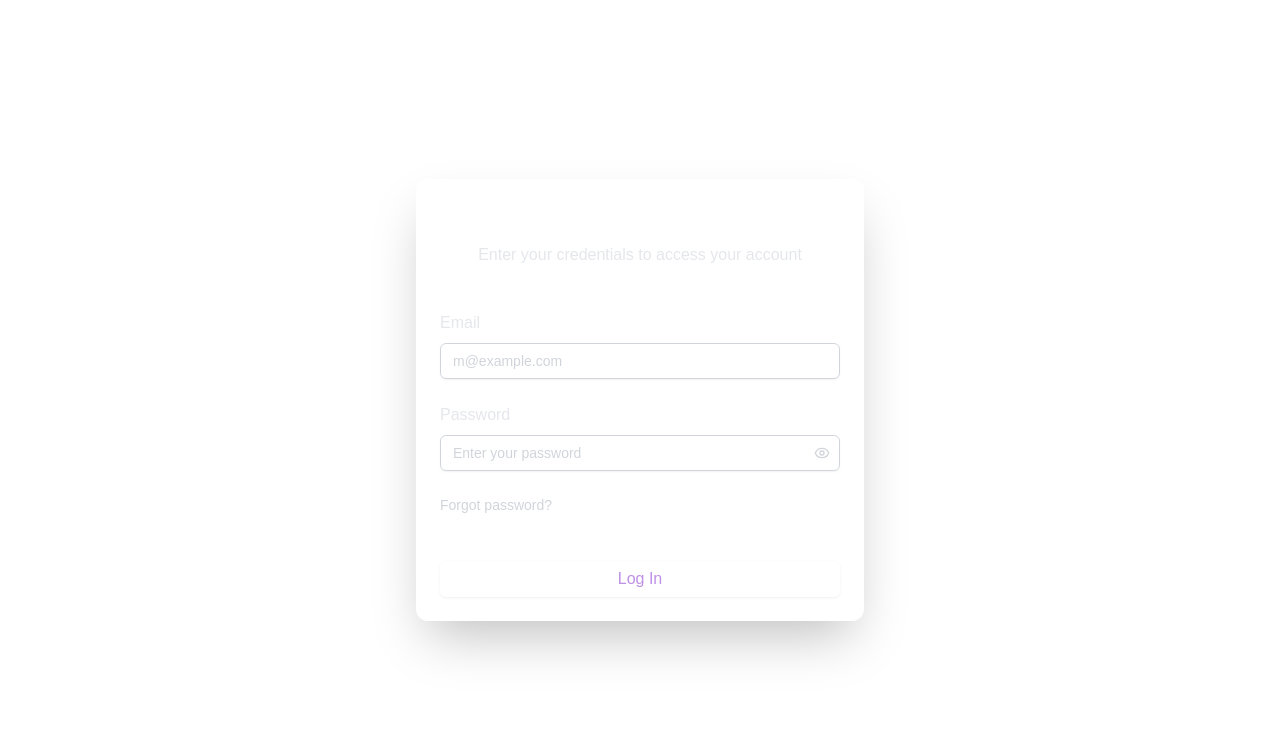
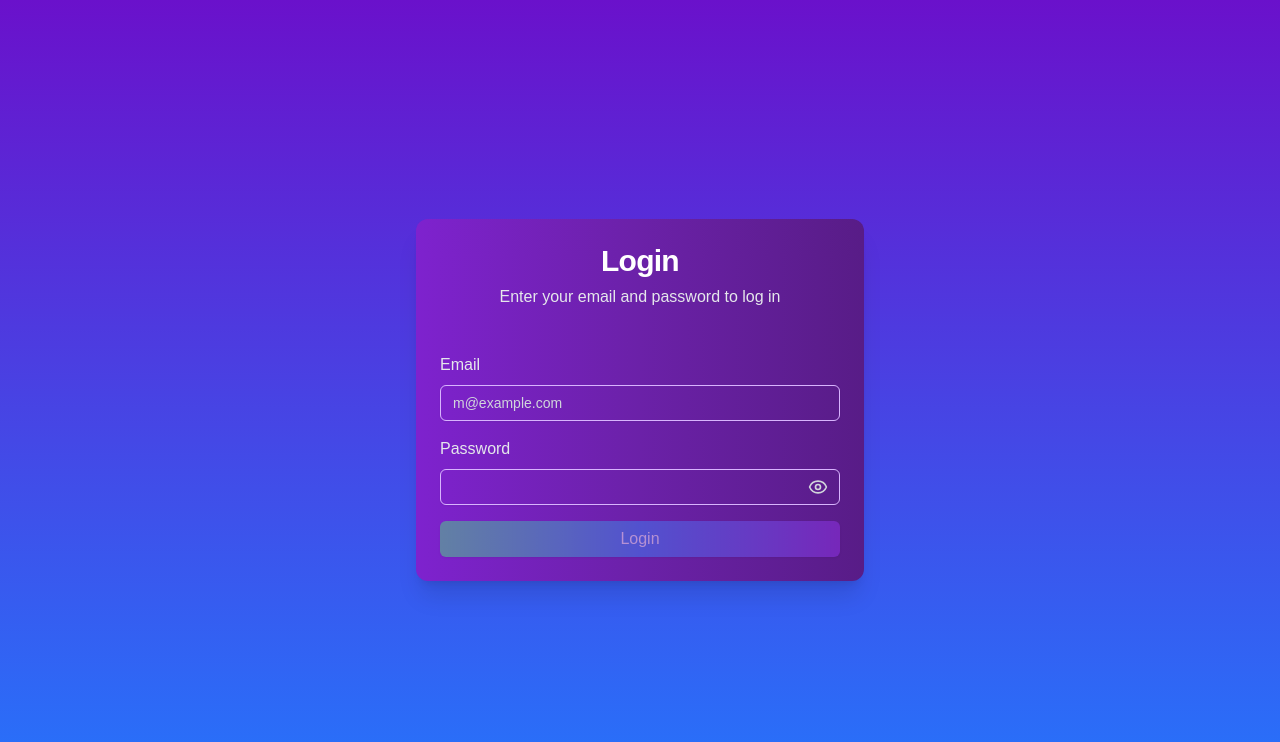
Before and after one commit to vishnu-geek/StocksGens, a Next.js app: page /login in a window 1280 px wide. Shown: the top 742 px of the page. Built offline with nearby package versions, Linux system fonts and the light colour scheme.

Commit message:
done with AUTH

```diff
--- a/src/app/login/page.tsx
+++ b/src/app/login/page.tsx
@@ -1,6 +1,7 @@
 "use client";
+
 import { useState, ChangeEvent } from "react";
-import { useRouter } from "next/navigation";
+import { Eye, EyeOff } from "lucide-react";
 import { Button } from "@/components/ui/button";
 import { Input } from "@/components/ui/input";
 import { Label } from "@/components/ui/label";
@@ -8,34 +9,33 @@ import {
   Card,
   CardContent,
   CardDescription,
-  CardFooter,
   CardHeader,
   CardTitle,
 } from "@/components/ui/card";
-import {
-  Dialog,
-  DialogContent,
-  DialogDescription,
-  DialogHeader,
-  DialogTitle,
-  DialogTrigger,
-} from "@/components/ui/dialog";
-import { EyeIcon, EyeOffIcon, CheckCircle, XCircle } from "lucide-react";
 import { createSupabaseClient } from "@/lib/supaBaseClient";
+import Loading from "@/components/fancy-dark-loading";
+import { useRouter } from "next/navigation";
 
 export default function Login() {
   const [showPassword, setShowPassword] = useState(false);
   const [email, setEmail] = useState("");
   const [password, setPassword] = useState("");
   const [isValidEmail, setIsValidEmail] = useState(false);
-  const [resetEmail, setResetEmail] = useState("");
-  const [resetEmailSent, setResetEmailSent] = useState(false);
+  const [isValidPassword, setIsValidPassword] = useState(false);
+  const [isLoading, setIsLoading] = useState(false);
+
   const router = useRouter();
+
+  const togglePasswordVisibility = () => {
+    setShowPassword(!showPassword);
+  };
 
   const validateEmail = (email: string) => {
     const re = /^[a-zA-Z0-9._%+-]+@[a-zA-Z0-9.-]+\.[a-zA-Z]{2,}$/;
     return re.test(String(email).toLowerCase());
   };
+
+  const validatePassword = (pass: string) => pass.length >= 8;
 
   const handleEmailChange = (e: ChangeEvent<HTMLInputElement>) => {
     const newEmail = e.target.value;
@@ -46,49 +46,47 @@ export default function Login() {
   const handlePasswordChange = (e: ChangeEvent<HTMLInputElement>) => {
     const newPassword = e.target.value;
     setPassword(newPassword);
+    setIsValidPassword(validatePassword(newPassword));
   };
 
-  const login = async () => {
+  const handleLogin = async () => {
+    if (isValidEmail && isValidPassword) {
+      setIsLoading(true);
       const client = createSupabaseClient();
       const { data, error } = await client.auth.signInWithPassword({
-      email: email,
-      password: password,
+        email,
+        password,
       });
       if (error) {
-      alert(`Problem in login: ${error.message}`);
+        alert(error.message);
+        setIsLoading(false);
       } else {
-      router.push("/");
+        router.push("/"); // Redirect to dashboard or other page after successful login
+      }
     }
   };
 
-  const resetPassword = async () => {
-    if (!validateEmail(resetEmail)) {
-      alert("Please enter a valid email address.");
-      return;
-    }
-
-    const client = createSupabaseClient();
-    const { data, error } = await client.auth.resetPasswordForEmail(resetEmail);
-
-    if (error) {
-      alert(`Problem in resetting password: ${error.message}`);
-    } else {
-      setResetEmailSent(true);
-    }
-  };
+  if (isLoading) return <Loading />;
 
   return (
-    <div className="login_back flex items-center justify-center min-h-screen p-4 sm:p-6 lg:p-8">
-      <Card className="w-full max-w-md bg-white/10 backdrop-blur-lg text-white space-y-5 border-0 shadow-2xl">
-        <CardHeader className="space-y-1">
+    <div
+      className="flex items-center justify-center min-h-screen p-4 sm:p-6 lg:p-8"
+      style={{
+        background: "linear-gradient(to bottom, #6a11cb, #2575fc)",
+        color: "#fff",
+      }}
+    >
+      <Card className="w-full max-w-md bg-gradient-to-r from-purple-700 via-purple-800 to-purple-900 text-white space-y-5 border-0 shadow-xl rounded-xl">
+        <CardHeader>
           <CardTitle className="text-2xl font-bold text-center sm:text-3xl">
-            Welcome Back
+            Login
           </CardTitle>
           <CardDescription className="text-center text-gray-200 text-sm sm:text-base">
-            Enter your credentials to access your account
+            Enter your email and password to log in
           </CardDescription>
         </CardHeader>
-        <CardContent className="space-y-4 sm:space-y-6">
+        <CardContent>
+          <form className="space-y-4">
             <div className="space-y-2">
               <Label
                 htmlFor="email"
@@ -96,27 +94,16 @@ export default function Login() {
               >
                 Email
               </Label>
-            <div className="relative">
               <Input
                 id="email"
                 type="email"
-                value={email}
+                placeholder="m@example.com"
                 onChange={handleEmailChange}
-                placeholder="m@example.com"
-                className="bg-white bg-opacity-20 border-gray-300 text-white placeholder:text-gray-300 pr-10"
+                required
+                className="bg-opacity-20 border-purple-300 text-white placeholder:text-gray-300"
               />
-              {email && (
-                <div className="absolute inset-y-0 right-0 flex items-center pr-3">
-                  {isValidEmail ? (
-                    <CheckCircle className="h-5 w-5 text-green-400" />
-                  ) : (
-                    <XCircle className="h-5 w-5 text-red-400" />
-                  )}
-                </div>
-              )}
-            </div>
               {email && !isValidEmail && (
-              <p className="text-red-400 text-xs mt-1">
+                <p className="text-red-300 text-xs mt-1">
                   Please enter a valid email address.
                 </p>
               )}
@@ -132,82 +119,39 @@ export default function Login() {
                 <Input
                   id="password"
                   type={showPassword ? "text" : "password"}
+                  required
                   onChange={handlePasswordChange}
-                placeholder="Enter your password"
-                className="bg-white bg-opacity-20 border-gray-300 text-white placeholder:text-gray-300 pr-10"
+                  className="bg-opacity-20 border-purple-300 text-white placeholder:text-gray-300"
                 />
+                <button
+                  type="button"
+                  onClick={togglePasswordVisibility}
+                  className="absolute inset-y-0 right-0 flex items-center pr-3 text-gray-300 hover:text-gray-100"
+                >
+                  {showPassword ? (
+                    <EyeOff className="h-5 w-5" />
+                  ) : (
+                    <Eye className="h-5 w-5" />
+                  )}
+                </button>
+              </div>
+              {password && !isValidPassword && (
+                <p className="text-red-300 text-xs mt-1">
+                  Password must be at least 8 characters long.
+                </p>
+              )}
+            </div>
+
             <Button
               type="button"
-                variant="ghost"
-                size="icon"
-                className="absolute right-0 top-0 h-full px-3 py-2 hover:bg-white hover:bg-opacity-10"
-                onClick={() => setShowPassword(!showPassword)}
+              className="w-full bg-gradient-to-r from-green-400 via-blue-500 to-purple-600 text-white hover:from-green-500 hover:via-blue-600 hover:to-purple-700 text-sm sm:text-base py-2 sm:py-3"
+              disabled={!isValidEmail || !isValidPassword}
+              onClick={handleLogin}
             >
-                {showPassword ? (
-                  <EyeOffIcon className="h-4 w-4 text-gray-300" />
-                ) : (
-                  <EyeIcon className="h-4 w-4 text-gray-300" />
-                )}
-                <span className="sr-only">
-                  {showPassword ? "Hide password" : "Show password"}
-                </span>
+              Login
             </Button>
-            </div>
-          </div>
-          <Dialog>
-            <DialogTrigger asChild>
-              <Button
-                variant="link"
-                className="text-gray-300 hover:text-white p-0 h-auto"
-              >
-                Forgot password?
-              </Button>
-            </DialogTrigger>
-            <DialogContent className="bg-white bg-opacity-10 backdrop-blur-lg text-white">
-              <DialogHeader>
-                <DialogTitle>Reset Password</DialogTitle>
-                <DialogDescription className="text-gray-200">
-                  Enter your email address to receive a password reset link.
-                </DialogDescription>
-              </DialogHeader>
-              <div className="space-y-4 py-4">
-                <div className="space-y-2">
-                  <Label htmlFor="reset-email" className="text-gray-200">
-                    Email
-                  </Label>
-                  <Input
-                    id="reset-email"
-                    type="email"
-                    placeholder="m@example.com"
-                    value={resetEmail}
-                    onChange={(e) => setResetEmail(e.target.value)}
-                    className="bg-white bg-opacity-20 border-gray-300 text-white placeholder:text-gray-300"
-                  />
-                </div>
-                {resetEmailSent && (
-                  <p className="text-green-400 text-sm">
-                    Password reset link sent to email. Please check your inbox.
-                  </p>
-                )}
-                <Button
-                  onClick={resetPassword}
-                  className="w-full bg-white text-purple-700 hover:bg-gray-100"
-                >
-                  Send Reset Link
-                </Button>
-              </div>
-            </DialogContent>
-          </Dialog>
+          </form>
         </CardContent>
-        <CardFooter>
-          <Button
-            className="w-full bg-white text-purple-700 hover:bg-gray-100 text-sm sm:text-base py-2 sm:py-3"
-            disabled={!isValidEmail}
-            onClick={login}
-          >
-            Log In
-          </Button>
-        </CardFooter>
       </Card>
     </div>
   );
--- a/src/app/page.tsx
+++ b/src/app/page.tsx
@@ -105,7 +105,7 @@ export default function Home() {
 
   const handleSignOut = async () => {
     await signOut();
-    router.push("/login");
+    router.push("/");
   };
 
   return (
```
Lines whose indentation alone changed are shown as unchanged.
